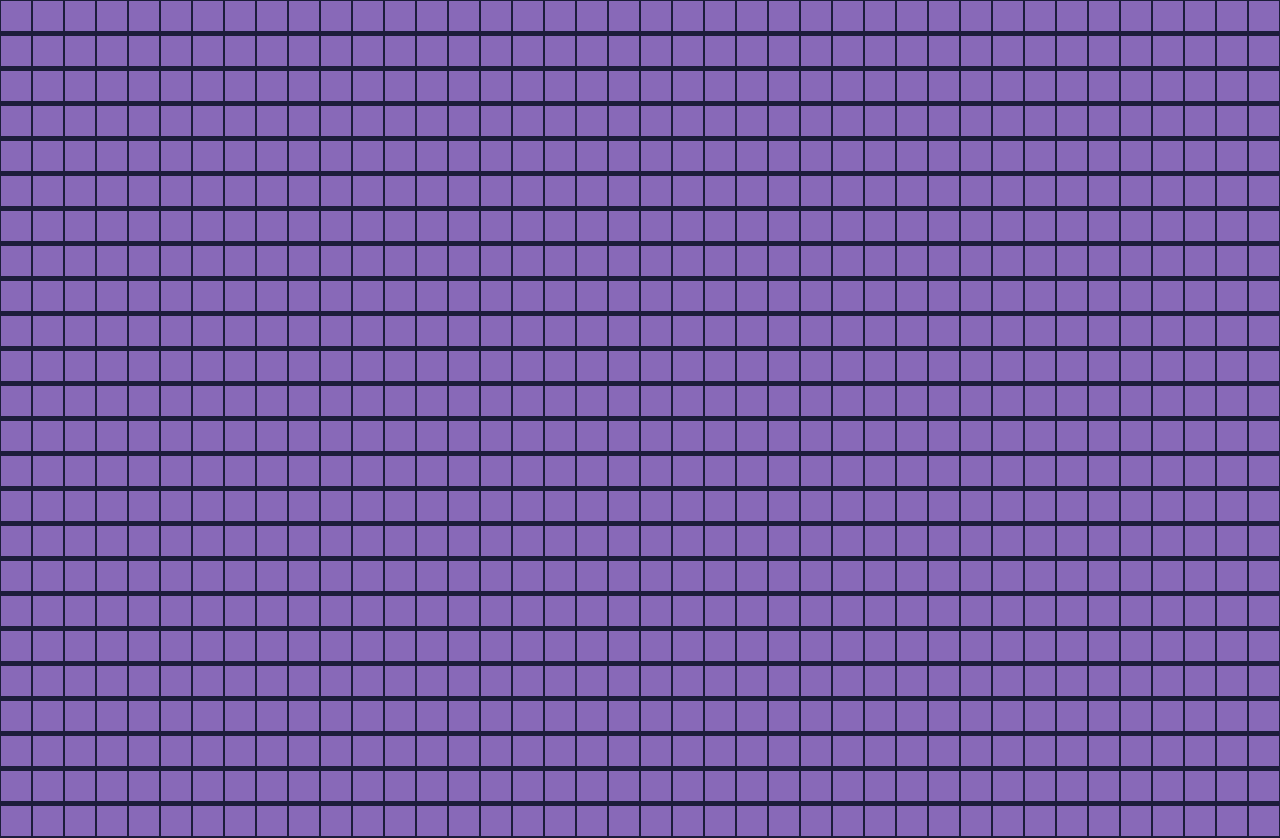
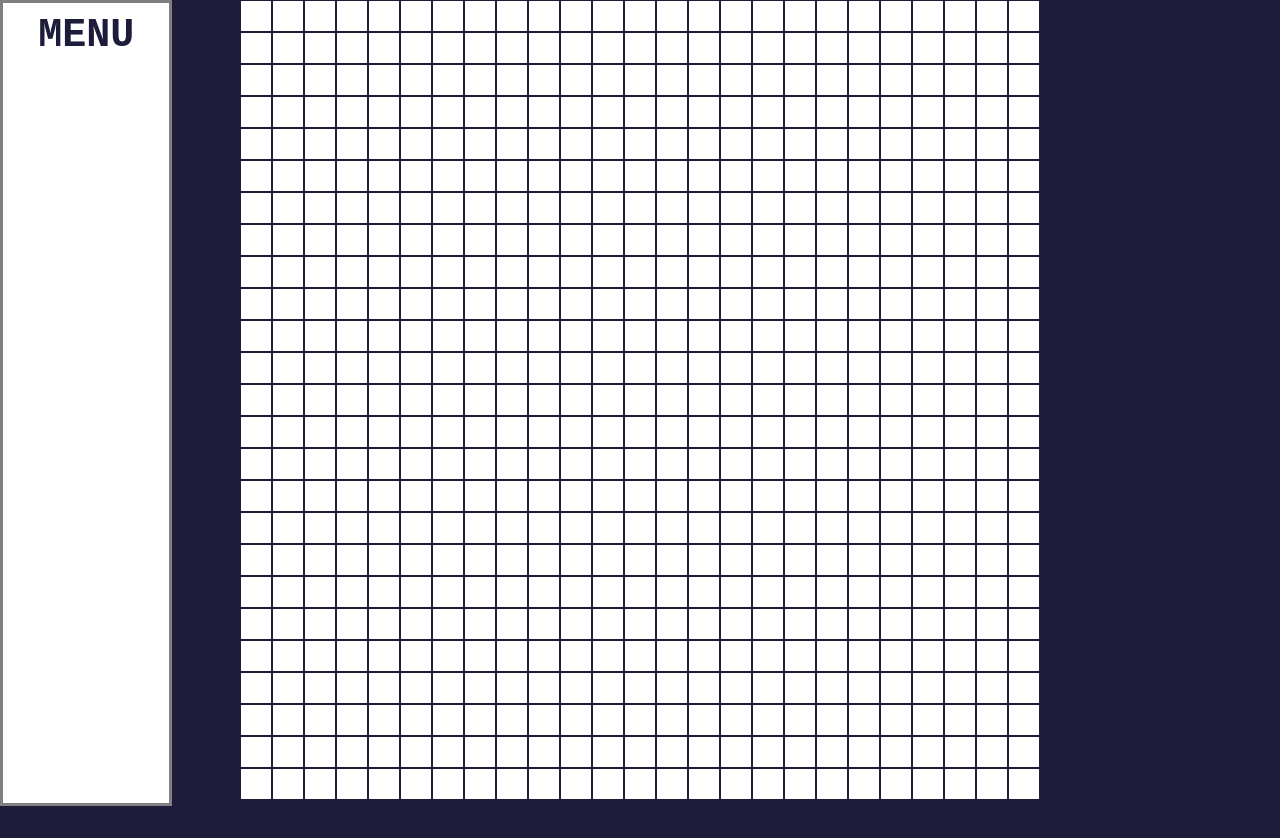
Before and after one commit to ninoch3n/Field-Coding, a plain HTML site: page index.html in a window 1280 px wide. Shown: the top 838 px of the page. After the commit the page ends 800 px from the top, so only its background shows below. Drawn offline with Linux system fonts and the light colour scheme.

Commit message:
Updated UI design
Changed colors, added left menu-bar, changed pixel color.

```diff
--- a/app.js
+++ b/app.js
@@ -2,7 +2,7 @@ function createButton(buttontext, buttonlocation, id){
     var where = document.getElementById(buttonlocation);
     var text = buttontext;
 
-    var button = document.createElement("button");
+    var button = document.createElement("div");
     button.innerHTML = text;
     where.appendChild(button);
     button.classList.add("button");
@@ -12,15 +12,20 @@ function createButton(buttontext, buttonlocation, id){
 
 }
 
+var gridSize = 25;
+
 function changeButton(id){
-    document.getElementById(id).style.backgroundColor = "red";
+    document.getElementById(id).style.backgroundColor = "black";
 }
 
-for(let i = 0; i < 2000; i++){
-    createButton(" ", "body", i + 1);
+for(let i = 0; i < gridSize*gridSize; i++){
+    createButton(" ", "canvas", i + 1);
 }
 
-for(let i = 0; i < 2000; i++){
+var canvas = document.getElementById("canvas");
+canvas.style.width = `${gridSize*32}px`;
+
+for(let i = 0; i < gridSize*gridSize; i++){
     let btn = document.getElementById(i + 1);
     btn.setAttribute("onclick", `changeButton(${i+1})`);
 }
--- a/index.html
+++ b/index.html
@@ -4,7 +4,11 @@
         <title>Fields</title>
         <link rel="stylesheet" href="style.css">
     </head>
-    <body id="body">
+    <body>
+        <div class="leftmenu">
+            <h1>MENU</h1>
+        </div>
+        <div id="canvas"></div>
         <script src="app.js"></script>
 
         </body>
--- a/style.css
+++ b/style.css
@@ -12,13 +12,40 @@ body{
 
     font-size: 20px;
     font-weight: bold;
-
-    background-color: #8869b8;
+    float: left;
+    background-color: white;
     border: none;
     color: white;
+}
+
+.leftmenu{
+    position: fixed;
+    display: inline-block;
+    background-color: white;
+    height: 100%;
+    width: 13%;
+
+    border: 3px grey solid;
+}
+
+.leftmenu h1{
+    text-align: center;
+    margin: 10px;
+
+    font-family: 'Courier New', Courier, monospace;
+    font-weight: bold;
+    font-size: 40px;
+
+    color: #1d1d3b;
 
 }
 
+#canvas{
+    position: fixed;
+    top: 50%;
+    left: 50%;
+    transform: translate(-50%, -50%);
+}
 .button:hover{
-    background-color: #402459;
+    background-color: grey;
 }
```
